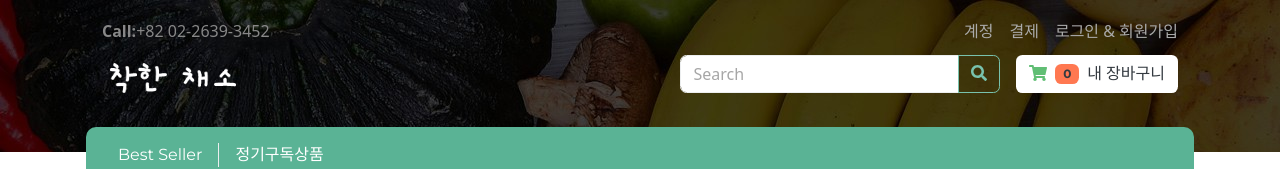
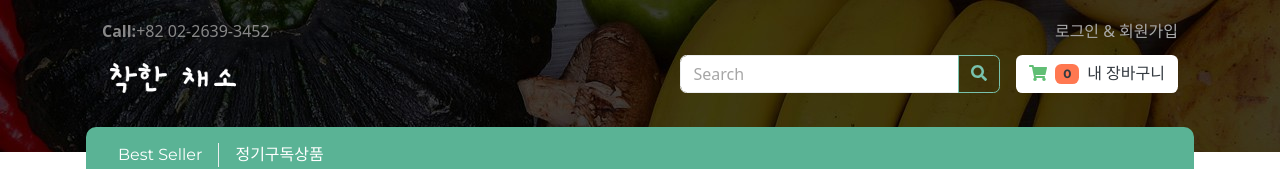
Before and after one commit to refurb-food-shopping-mall/client, a Vue app: page / in a window 1280 px wide. Shown: the top 169 px of the page. Built offline with nearby package versions, Linux system fonts and the light colour scheme; no server answers.

Commit message:
✏️ header component - 메뉴 주석처리

```diff
--- a/src/components/Header.vue
+++ b/src/components/Header.vue
@@ -14,12 +14,12 @@
             </div>
             <div class="col-sm-6">
               <div class="d-flex text-end justify-content-end">
-                <div class="ms-3">
+                <!-- <div class="ms-3">
                   <router-link class="links" to="/"> 계정 </router-link>
                 </div>
                 <div class="ms-3">
                   <router-link class="links" to="/"> 결제 </router-link>
-                </div>
+                </div> -->
                 <div
                   v-if="$store.getters['auth/loggedIn']"
                   @click.prevent="userLogout"
```
